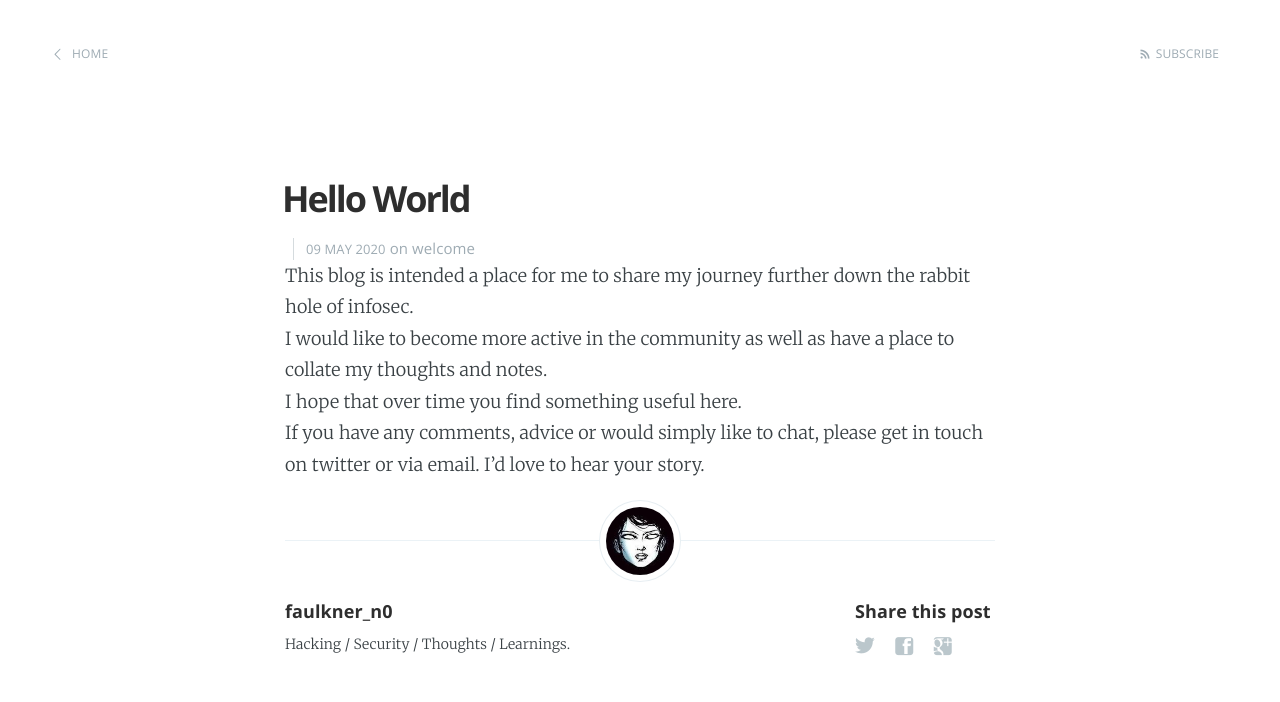
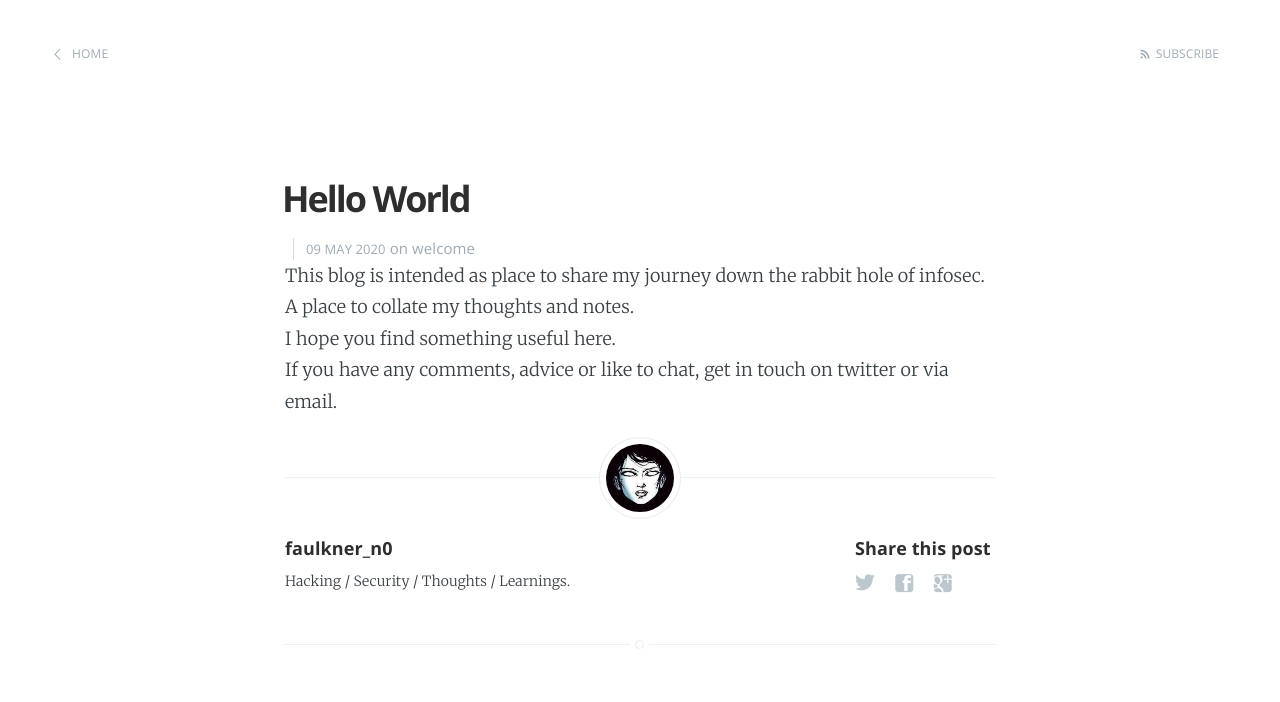
Before and after one commit to faulkner-n0/faulkner-n0.github.io, a Jekyll site: the page built from _posts/2020-05-09-hello-world.markdown, in a window 1280 px wide. Shown: the top 702 px of the page. Built offline with Jekyll 4.4.1, drawn with Linux system fonts in a browser that asks for light colours.

Commit message:
Update 2020-05-09-hello-world.markdown

```diff
--- a/_posts/2020-05-09-hello-world.markdown
+++ b/_posts/2020-05-09-hello-world.markdown
@@ -4,8 +4,8 @@
 date:   2020-05-09 12:48:59 +0200
 categories: welcome
 ---
-This blog is intended a place for me to share my journey further down the rabbit hole of infosec.
+This blog is intended as place to share my journey down the rabbit hole of infosec.
 <br>
-I would like to become more active in the community as well as have a place to collate my thoughts and notes.
-<br>I hope that over time you find something useful here.<br>
-If you have any comments, advice or would simply like to chat, please get in touch on twitter or via email. I'd love to hear your story.
+A place to collate my thoughts and notes.
+<br>I hope you find something useful here.<br>
+If you have any comments, advice or like to chat, get in touch on twitter or via email.
```
